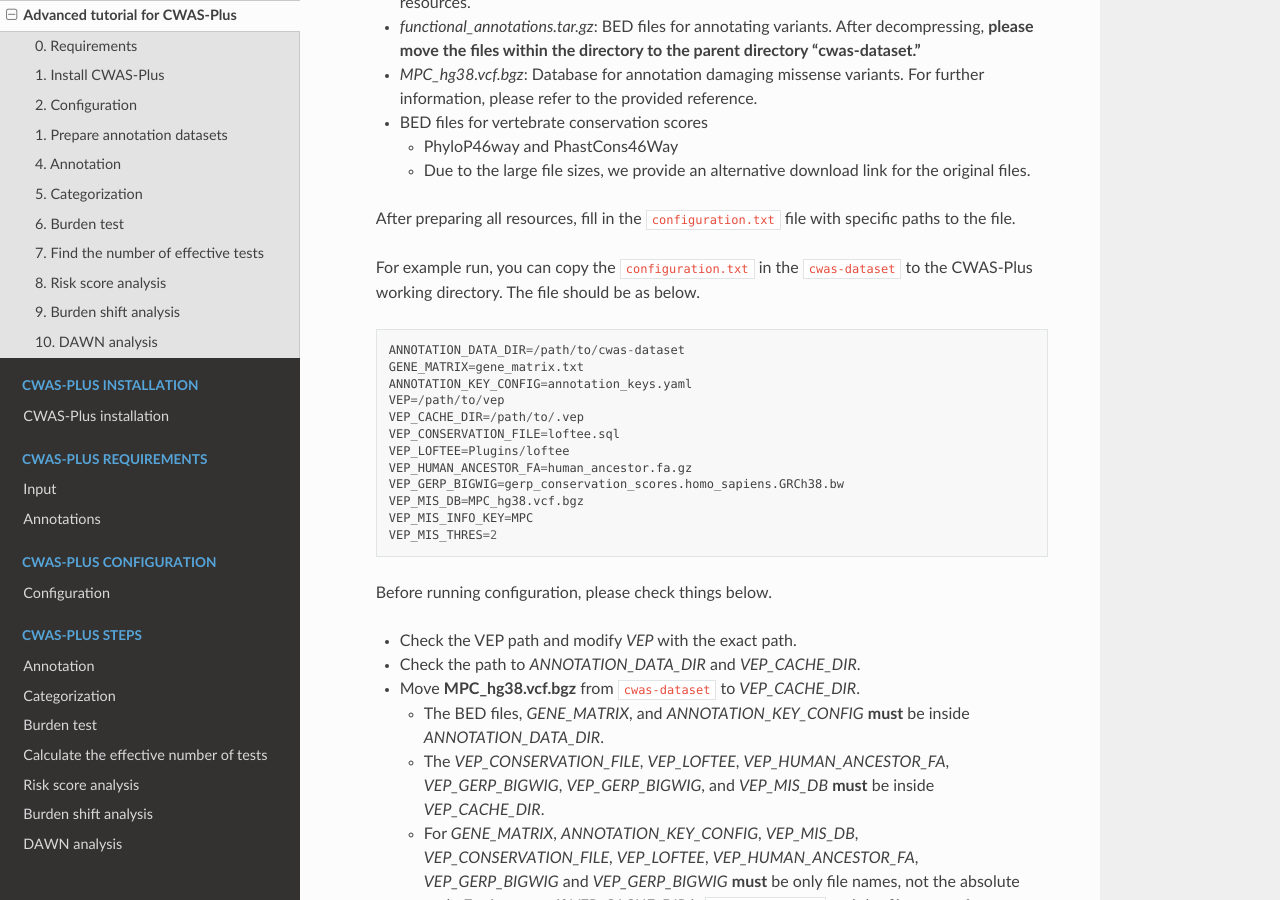
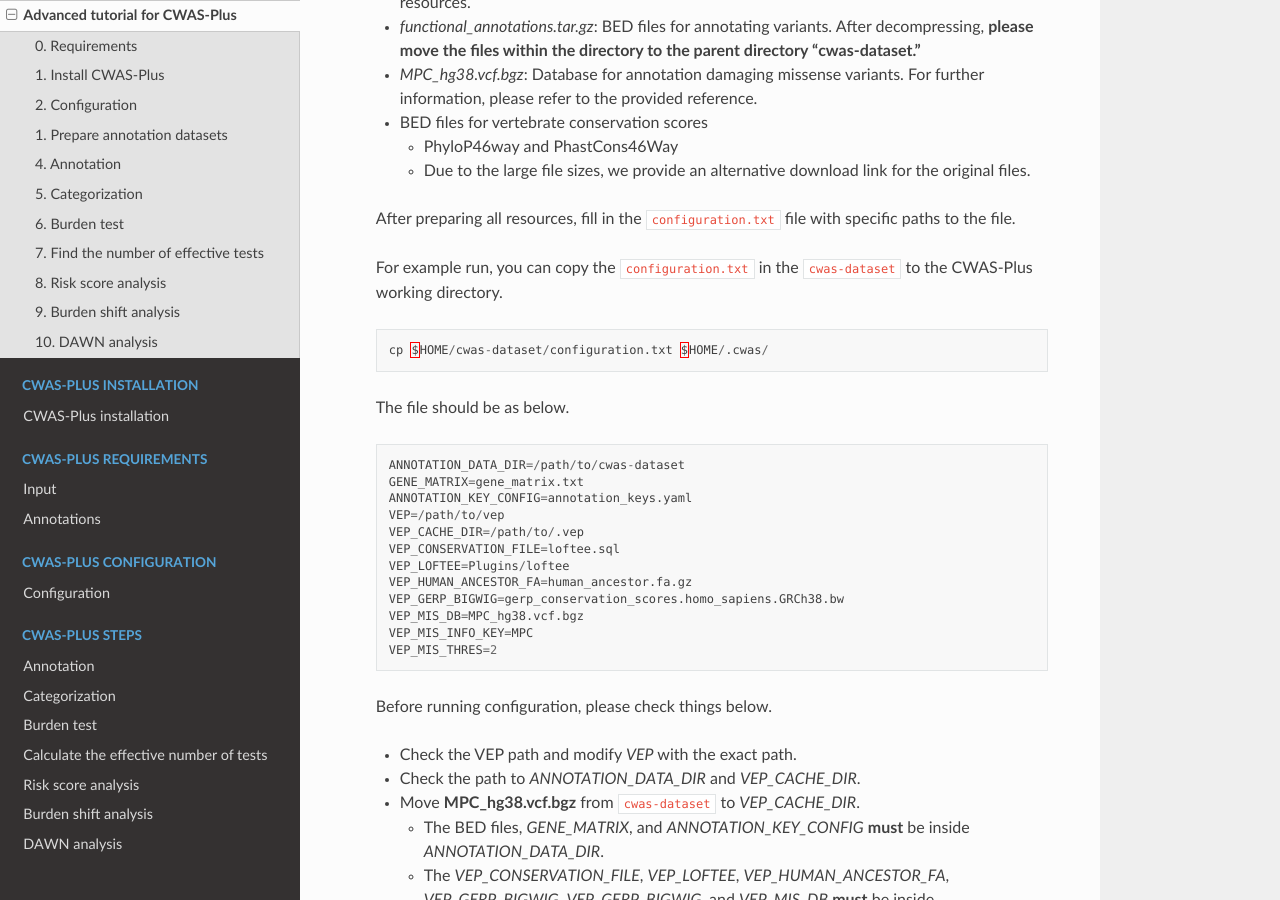
Before and after one commit to joonan-lab/cwas, a Sphinx documentation site: the page built from docs/quickstart/advanced_tutorial.rst, in a window 1280 px wide and 900 px high, scrolled down 4673 px. Built offline with Sphinx 7.4.7 and the Read the Docs theme 2.0.0, drawn with Linux system fonts in a browser that asks for light colours.

Commit message:
Update advanced_tutorial.rst

```diff
--- a/docs/quickstart/advanced_tutorial.rst
+++ b/docs/quickstart/advanced_tutorial.rst
@@ -208,7 +208,13 @@ This is an advanced tutorial for CWAS-Plus. Specific descriptions of arguments a
 
   After preparing all resources, fill in the ``configuration.txt`` file with specific paths to the file.
 
-  For example run, you can copy the ``configuration.txt`` in the ``cwas-dataset`` to the CWAS-Plus working directory. The file should be as below.
+  For example run, you can copy the ``configuration.txt`` in the ``cwas-dataset`` to the CWAS-Plus working directory.
+
+  .. code-block:: solidity
+
+    cp $HOME/cwas-dataset/configuration.txt $HOME/.cwas/
+
+  The file should be as below.
 
   .. code-block:: solidity
 
```
